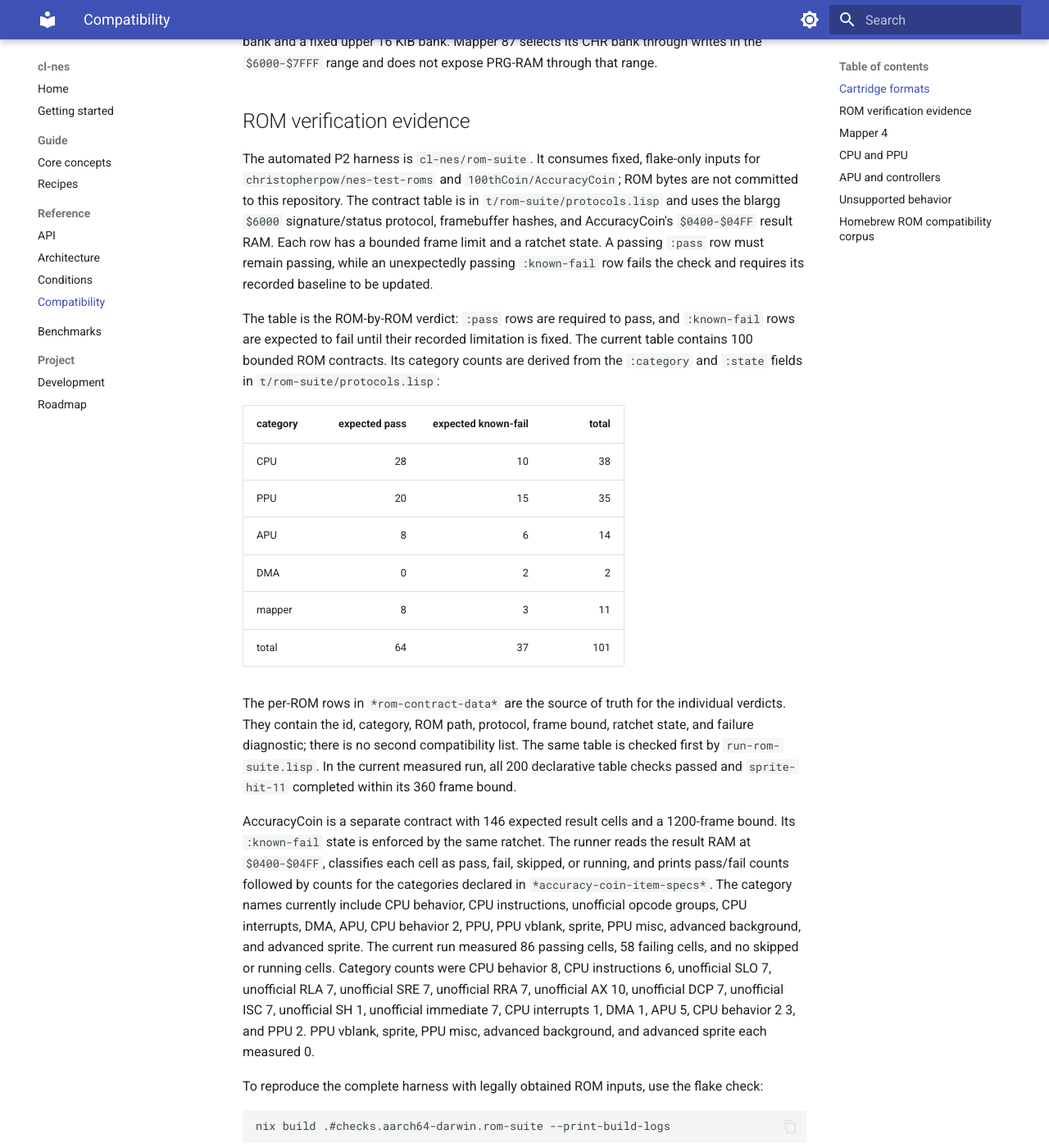
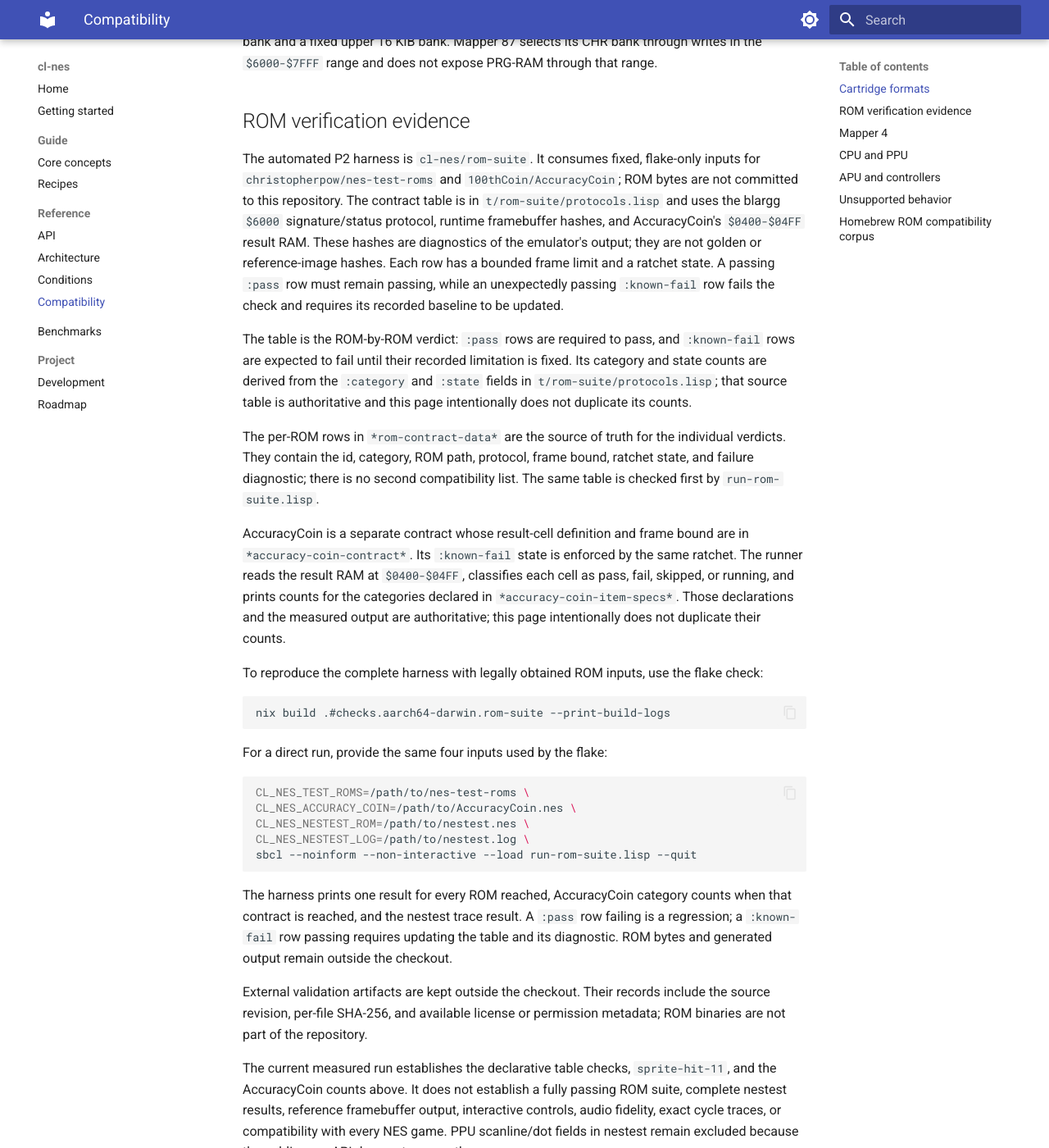
Before and after one commit to nerima-lisp/cl-nes, an MkDocs documentation site: the page built from docs/src/reference/compatibility.md, in a window 1280 px wide and 1400 px high, scrolled down 629 px. Shown: the whole window at 82% size. Built offline with MkDocs 1.6.1 and Material for MkDocs 9.7.7, drawn with Linux system fonts in a browser that asks for light colours; some of the changed text lies outside the part shown.

```diff
--- a/docs/src/reference/compatibility.md
+++ b/docs/src/reference/compatibility.md
@@ -31,47 +31,31 @@ The automated P2 harness is `cl-nes/rom-suite`. It consumes fixed, flake-only
 inputs for `christopherpow/nes-test-roms` and `100thCoin/AccuracyCoin`; ROM
 bytes are not committed to this repository. The contract table is in
 `t/rom-suite/protocols.lisp` and uses the blargg `$6000` signature/status
-protocol, framebuffer hashes, and AccuracyCoin's `$0400-$04FF` result RAM.
+protocol, runtime framebuffer hashes, and AccuracyCoin's `$0400-$04FF` result
+RAM. These hashes are diagnostics of the emulator's output; they are not
+golden or reference-image hashes.
 Each row has a bounded frame limit and a ratchet state. A passing `:pass` row
 must remain passing, while an unexpectedly passing `:known-fail` row fails the
 check and requires its recorded baseline to be updated.
 
 The table is the ROM-by-ROM verdict: `:pass` rows are required to pass, and
 `:known-fail` rows are expected to fail until their recorded limitation is
-fixed. The current table contains 100 bounded ROM contracts. Its category
-counts are derived from the `:category` and `:state` fields in
-`t/rom-suite/protocols.lisp`:
-
-| category | expected pass | expected known-fail | total |
-| --- | ---: | ---: | ---: |
-| CPU | 28 | 10 | 38 |
-| PPU | 20 | 15 | 35 |
-| APU | 8 | 6 | 14 |
-| DMA | 0 | 2 | 2 |
-| mapper | 8 | 3 | 11 |
-| total | 64 | 37 | 101 |
+fixed. Its category and state counts are derived from the `:category` and
+`:state` fields in `t/rom-suite/protocols.lisp`; that source table is
+authoritative and this page intentionally does not duplicate its counts.
 
 The per-ROM rows in `*rom-contract-data*` are the source of truth for the
 individual verdicts. They contain the id, category, ROM path, protocol, frame
 bound, ratchet state, and failure diagnostic; there is no second compatibility
-list. The same table is checked first by `run-rom-suite.lisp`. In the current
-measured run, all 200 declarative table checks passed and `sprite-hit-11`
-completed within its 360 frame bound.
+list. The same table is checked first by `run-rom-suite.lisp`.
 
-AccuracyCoin is a separate contract with 146 expected result cells and a
-1200-frame bound. Its `:known-fail` state is enforced by the same ratchet. The
-runner reads the result RAM at `$0400-$04FF`, classifies each cell as pass,
-fail, skipped, or running, and prints pass/fail counts followed by counts for
-the categories declared in `*accuracy-coin-item-specs*`. The category names
-currently include CPU behavior, CPU instructions, unofficial opcode groups,
-CPU interrupts, DMA, APU, CPU behavior 2, PPU, PPU vblank, sprite, PPU misc,
-advanced background, and advanced sprite. The current run measured 86 passing
-cells, 58 failing cells, and no skipped or running cells. Category counts were
-CPU behavior 8, CPU instructions 6, unofficial SLO 7, unofficial RLA 7,
-unofficial SRE 7, unofficial RRA 7, unofficial AX 10, unofficial DCP 7,
-unofficial ISC 7, unofficial SH 1, unofficial immediate 7, CPU interrupts 1,
-DMA 1, APU 5, CPU behavior 2 3, and PPU 2. PPU vblank, sprite, PPU misc,
-advanced background, and advanced sprite each measured 0.
+AccuracyCoin is a separate contract whose result-cell definition and frame
+bound are in `*accuracy-coin-contract*`. Its `:known-fail` state is enforced
+by the same ratchet. The runner reads the result RAM at `$0400-$04FF`,
+classifies each cell as pass, fail, skipped, or running, and prints counts for
+the categories declared in `*accuracy-coin-item-specs*`. Those declarations
+and the measured output are authoritative; this page intentionally does not
+duplicate their counts.
 
 To reproduce the complete harness with legally obtained ROM inputs, use the
 flake check:
@@ -110,11 +94,12 @@ excluded because the public core API does not expose them.
 ## Mapper 4
 
 Mapper 4 defaults to the MMC3 IRQ reload behavior. NES 2.0 submapper 1 selects
-MMC6 behavior and submapper 2 selects the alternate MMC3 behavior. Some ROMs need the
-zero-counter reload suppression behavior shared by MMC6-compatible revisions;
-select it explicitly with mapper4-variant :mmc6 or :mmc3-alt. The header does
-not select the alternate behavior when an explicit mapper4-variant argument is
-provided.
+MMC6 behavior and submapper 2 selects the alternate MMC3 behavior. The core
+also accepts the explicit `:mmc3-rev-a` variant for the MMC3 revision-A IRQ
+contract. Some ROMs need the zero-counter reload suppression behavior shared
+by MMC6-compatible revisions; select it explicitly with mapper4-variant
+`:mmc3-rev-a`, `:mmc6`, or `:mmc3-alt`. The header does not select the
+alternate behavior when an explicit mapper4-variant argument is provided.
 
 ## CPU and PPU
 
@@ -177,10 +162,12 @@ as MIT, GPL/LGPL, zlib, GNU All-Permissive, or the exact Creative Commons
 variant. Non-commercial and share-alike restrictions are not relabeled as
 plain CC-BY.
 
-For every entry, the check runs 1800 frames twice with the same initial state.
+For every entry, the check runs a bounded number of frames twice with the same initial state.
 It writes a representative PNG image at the final frame and reports exceptions,
 unsupported mappers, frame-boundary CPU progress, framebuffer change, non-zero
-audio samples, and equality of final framebuffer hashes across the two runs.
+audio samples, and whether final framebuffer hashes match across the two runs.
+The final-frame hash comparison checks deterministic reruns of the same ROM;
+it is not a comparison with an external golden framebuffer.
 
 Results are written to `compat-results.tsv` and images to the configured
 compatibility artifact directory. A `pass` result is the ratchet baseline;
```
Also changed, not shown: docs/src/index.md (+4 -1 lines), docs/src/project/development.md (+2 -1 lines), docs/src/reference/api.md (+6 -4 lines), CHANGELOG.md (added), README.md, 2 other files.
